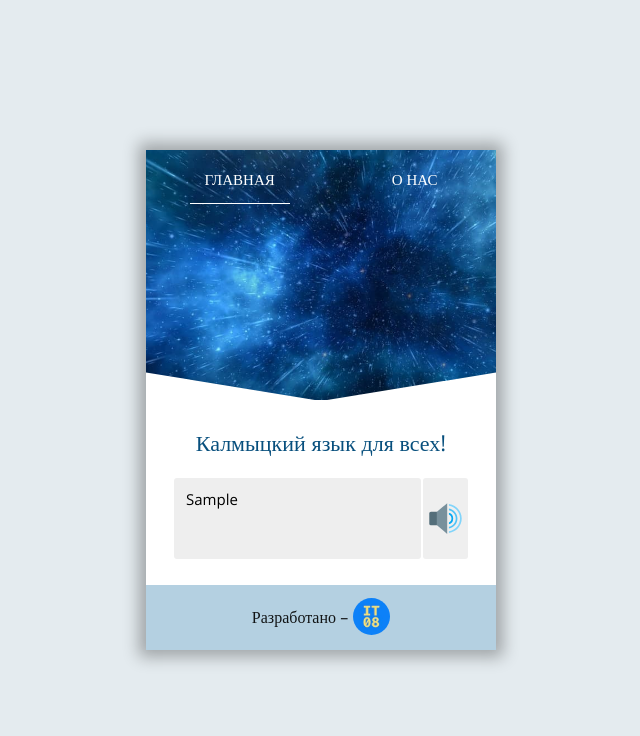
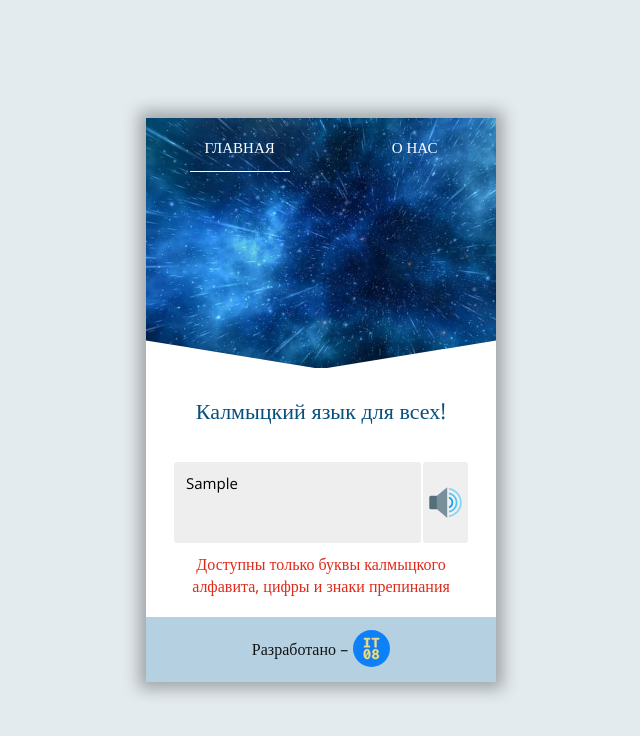
Before and after one commit to Gantelia/kalmyk-synthesis, a React (Create React App) app: page / in a window 1280 px wide. Both pictures are taken after typing "Sample" into the empty fields and a click on the button "Прослушать". Shown: the top 736 px of the page, without its empty margins (319-959 px from the left). Built offline with nearby package versions, Linux system fonts and the light colour scheme.

Commit message:
Добавит подсказку о вводе, обернет компоненты в папки

```diff
--- a/package.json
+++ b/package.json
@@ -15,7 +15,6 @@
     "react-dom": "^18.2.0",
     "react-router-dom": "^6.3.0",
     "react-scripts": "5.0.1",
-    "typescript": "^4.7.4",
     "web-vitals": "^2.1.4"
   },
   "scripts": {
@@ -41,5 +40,8 @@
       "last 1 firefox version",
       "last 1 safari version"
     ]
+  },
+  "devDependencies": {
+    "typescript": "^4.8.3"
   }
 }
--- a/public/index.html
+++ b/public/index.html
@@ -22,7 +22,7 @@
       work correctly both with client-side routing and a non-root public URL.
       Learn how to configure a non-root public URL by running `npm run build`.
     -->
-  <title>Kalmyk synthesis</title>
+  <title>Kalmyk Synthesis</title>
 </head>
 
 <body>
--- a/src/components/layout.tsx
+++ b/src/components/layout/layout.tsx
@@ -39,7 +39,7 @@ function Layout() {
         <a className="page-footer-link" href="https://it-08.ru">
           <img
             className="page-footer-logo"
-            src={require("../images/logo-IT08.jpg")}
+            src={require("../../images/logo-IT08.jpg")}
             width="37"
             height="37"
             alt="Логотип «Цифровая Калмыкия»"
--- a/src/components/main-index.tsx
+++ b/src/components/main-index/main-index.tsx
@@ -1,11 +1,12 @@
 import { ChangeEvent, FormEvent, useEffect, useRef, useState } from "react";
-import { BACKEND_URL } from "../const";
-import { checkStatus, validateInput } from "../utils";
+import { checkStatus, isInputValid } from "../../utils";
 
-const test = require("../audio/test.wav");
+const test = require("../../audio/test.wav");
+const BACKEND_URL = 'http://localhost:8000';
 
 function MainIndex() {
   const [text, setText] = useState<string>("");
+  const [isValid, setIsValid] = useState(false);
   const [isSubmitting, setIsSubmitting] = useState(false);
   const [isLoading, setIsLoading] = useState(false);
   const [isPlaying, setIsPlaying] = useState(false);
@@ -25,7 +26,10 @@ function MainIndex() {
             mode: "no-cors",
           }
         );
-        console.log(response);
+        //Тело ответа не приходит с сервера,
+        // поэтому закомментированный код
+        //  на данный момент не работает
+
         // const voiceName = response.data.filename;
         // setVoiceURL(`${BACKEND_URL}/download/${voiceName}`);
         // checkStatus(response);
@@ -78,9 +82,8 @@ function MainIndex() {
 
   const handleSubmit = (evt: FormEvent) => {
     evt.preventDefault();
-    console.log("onSubmit", isSubmitting);
 
-    if (!validateInput(text)) {
+    if (!isValid) {
       return;
     }
 
@@ -108,10 +111,11 @@ function MainIndex() {
           name="audition-text"
           rows={3}
           id="field"
-          placeholder="Введите текст на калмыцком"
-          onInput={(evt: ChangeEvent<HTMLTextAreaElement>) =>
-            setText(evt.target.value)
-          }
+          placeholder="Введите текст"
+          onInput={(evt: ChangeEvent<HTMLTextAreaElement>) => {
+            setText(evt.target.value);
+            setIsValid(isInputValid(evt.target.value));
+          }}
           disabled={isSubmitting}
         />
         <button
@@ -122,6 +126,10 @@ function MainIndex() {
           <span className="visually-hidden">Прослушать</span>
         </button>
       </form>
+      {!isValid && text &&
+        <p className="validation">
+          Доступны только буквы калмыцкого алфавита, цифры и знаки препинания
+        </p>}
       {isError && (
         <p className="error">
           Что-то пошло не так...
--- a/src/const.ts
+++ b/src/const.ts
@@ -1,5 +1,3 @@
-export const BACKEND_URL = 'http://localhost:8000';
-
 export enum AppRoute {
   Main = '/',
   About = '/about',
--- a/src/index.css
+++ b/src/index.css
@@ -106,11 +106,12 @@ body {
 
 .main {
   flex-grow: 1;
+  min-height: 240px;
 }
 
 .main-index {
   padding: 30px 28px;
-  padding-bottom: 10px;
+  padding-bottom: 20px;
 }
 
 .slogan {
@@ -119,7 +120,7 @@ body {
   text-align: center;
   color: #074f7d;
   margin: 0;
-  margin-bottom: 24px;
+  margin-bottom: 40px;
 }
 
 .form {
@@ -191,6 +192,13 @@ body {
   font-size: 18px;
   line-height: 24px;
   text-align: center;
+  margin: 0;
+}
+
+.validation {
+  color: #E02A1A;
+  text-align: center;
+  margin: 0;
 }
 
 .loading-message {
@@ -244,7 +252,7 @@ body {
   list-style-type: none;
   display: grid;
   column-gap: 6px;
-  row-gap: 15px;
+  row-gap: 20px;
   grid-template-columns: repeat(2, minmax(0, 1fr));
   align-items: top;
   justify-items: left;
@@ -257,14 +265,16 @@ body {
 .main-inner-role {
   font-size: 14px;
   line-height: 18px;
-  margin-bottom: 5px;
+  margin-bottom: 10px;
   color: #aeaeae;
+  text-align: center;
 }
 
 .main-inner-name {
-  font-size: 18px;
+  font-size: 19px;
   line-height: 22px;
   margin: 0;
+  text-align: center;
 }
 
 .page-footer-logo:hover {
--- a/src/index.tsx
+++ b/src/index.tsx
@@ -1,7 +1,7 @@
 import React from "react";
 import ReactDOM from "react-dom/client";
 import "./reportWebVitals";
-import App from "./components/App";
+import App from "./components/app/App";
 import reportWebVitals from "./reportWebVitals";
 import "./index.css";
 
--- a/src/utils.ts
+++ b/src/utils.ts
@@ -1,5 +1,5 @@
-export const validateInput = (text: string) => {
-  return /^[-,.%+();:?!"'а-яА-ЯёЁәӘһҺҗҖөӨүҮңҢ0-9\s]+$/.test(text.trim());
+export const isInputValid = (text: string) => {
+  return /^[-,.%+();:?!"'\sа-яА-ЯёЁәӘһҺҗҖөӨүҮңҢ0-9\s]+$/.test(text.trim());
 }
 
 export const checkStatus = (response: Response) => {
```
Also changed, not shown: src/components/app/App.tsx (renamed from src/components/App.tsx, +5 -5 lines), public/manifest.json, src/components/about/about.tsx (renamed from src/components/about.tsx), src/components/not-found/not-found.tsx (renamed from src/components/not-found.tsx), 1 other file (tests, documents, lock files or other folders).
